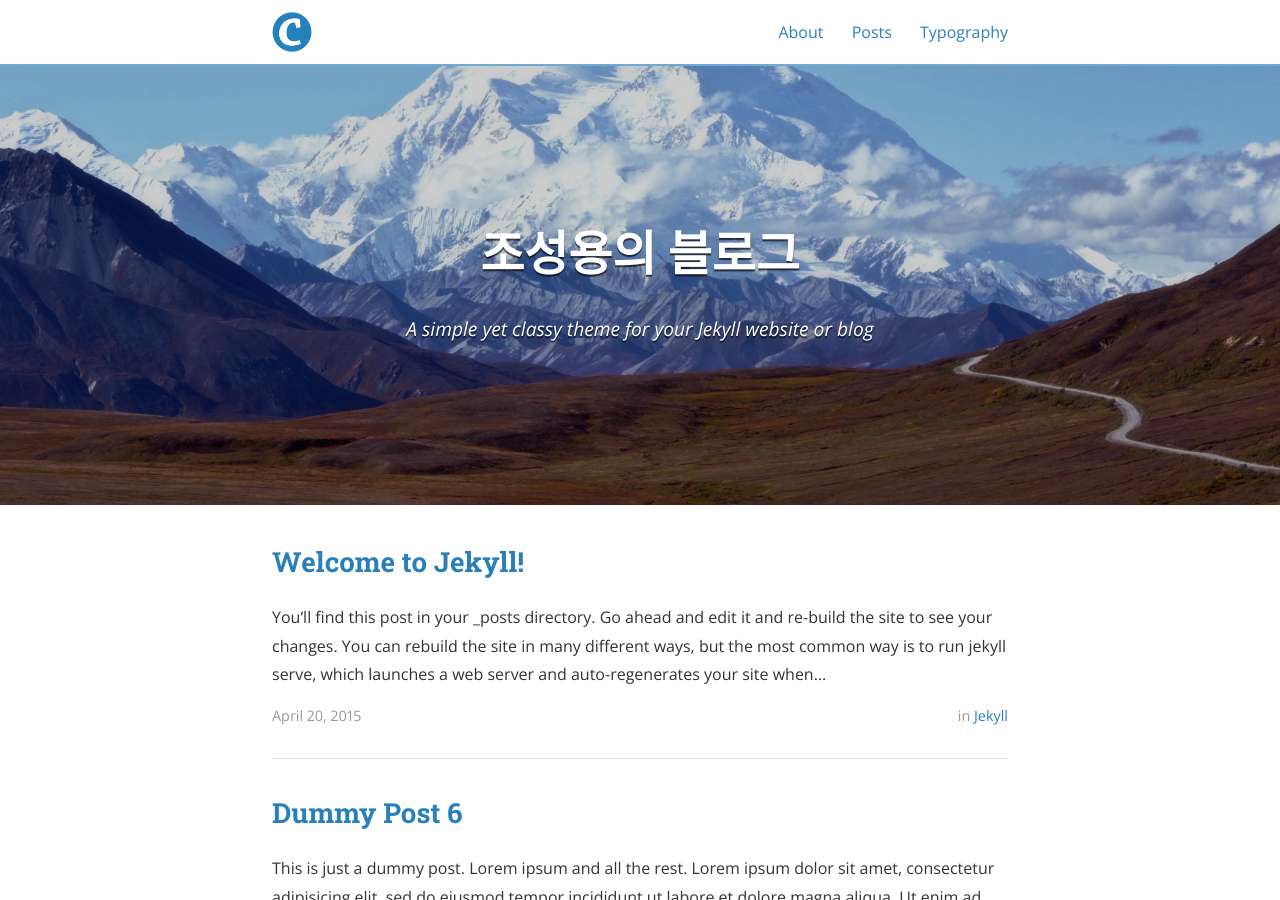
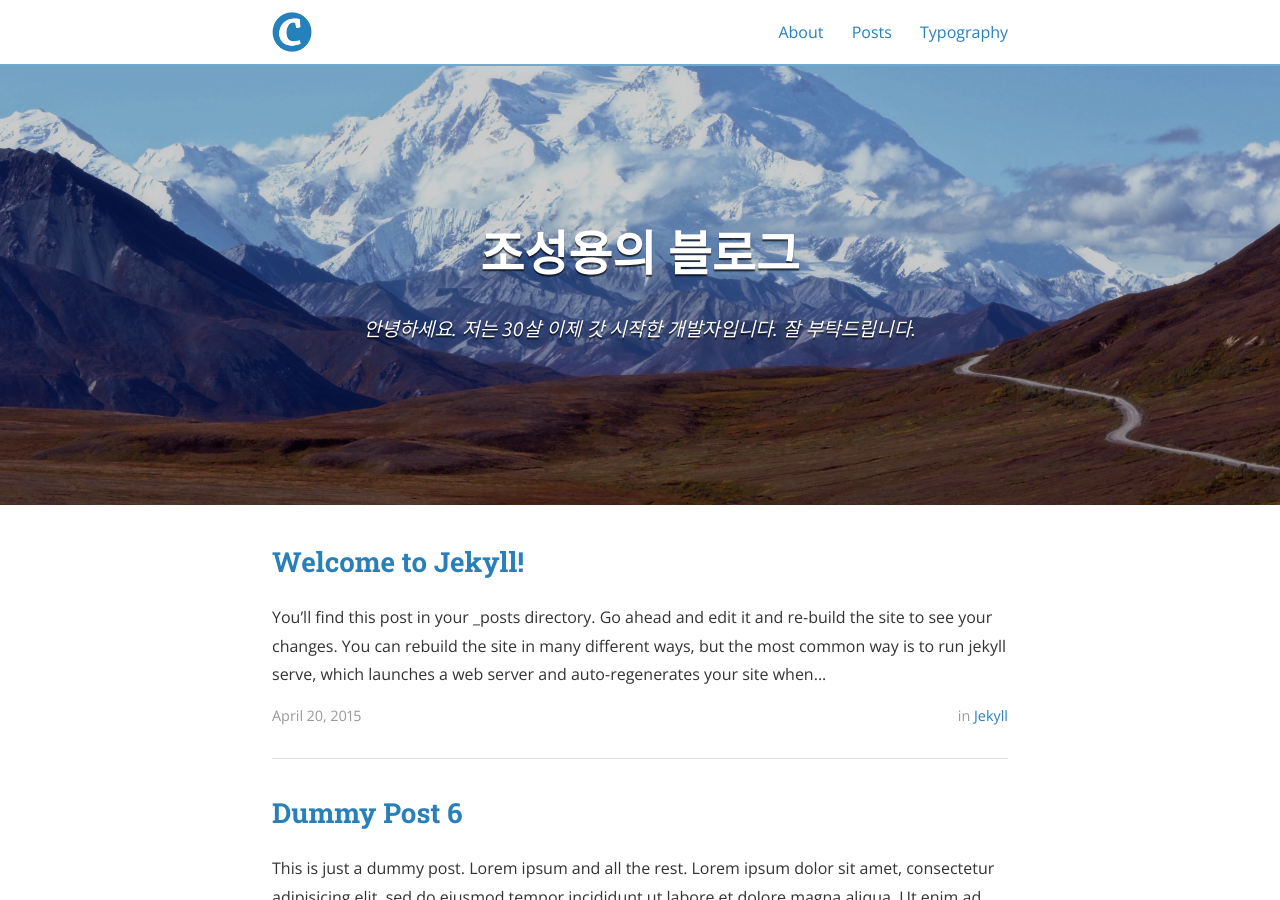
Before and after one commit to Aulelius/Aulelius.github.io, a Jekyll site: the page built from index.html, in a window 1280 px wide and 900 px high. Built offline with Jekyll 4.4.1, drawn with Linux system fonts in a browser that asks for light colours; nearby versions of some CDN libraries; the list of posts is cut into pages by our own code.

Commit message:
Update _config.yml

```diff
--- a/_config.yml
+++ b/_config.yml
@@ -10,7 +10,7 @@ exclude:
 
 # Site settings
 title: 조성용의 블로그
-subtitle: "A simple yet classy theme for your Jekyll website or blog"
+subtitle: "안녕하세요. 저는 30살 이제 갓 시작한 개발자입니다. 잘 부탁드립니다. "
 email: blcentra@gmail.com
 name: Ben Centra
 description: >
```
